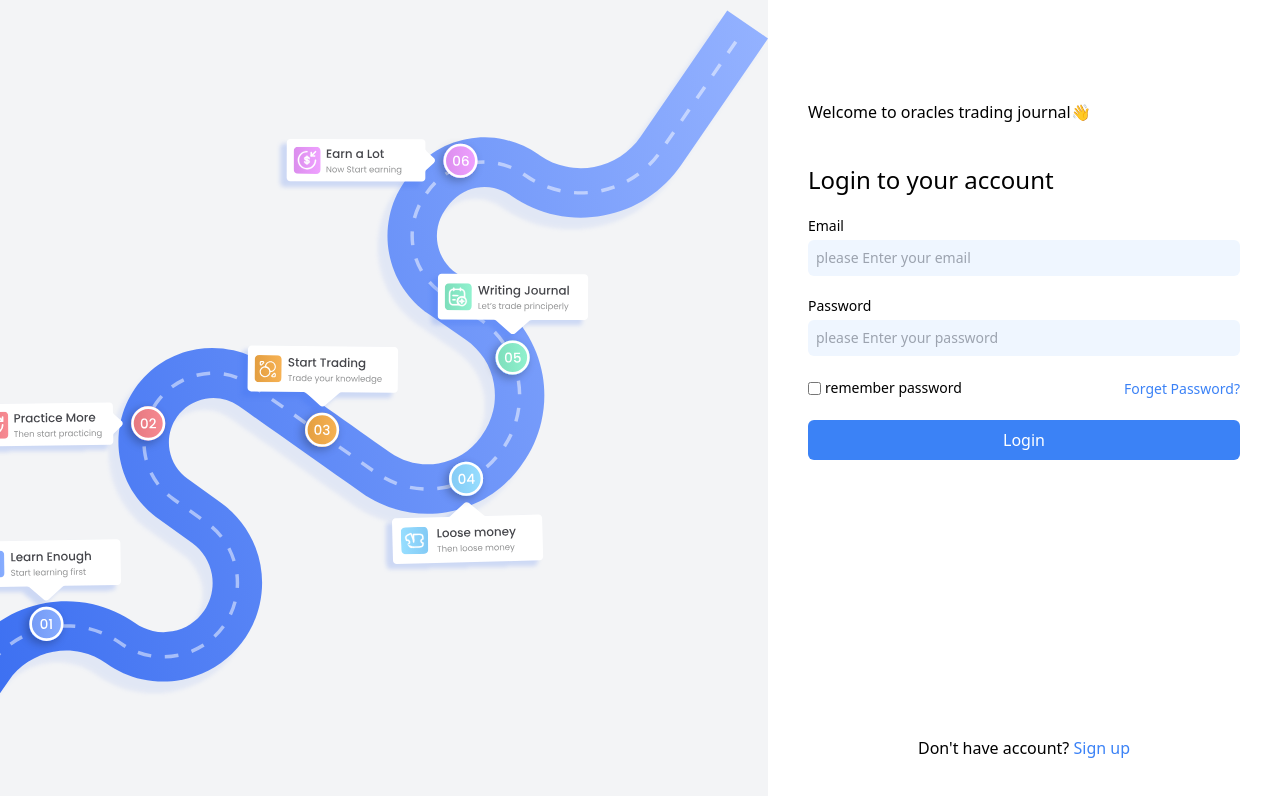
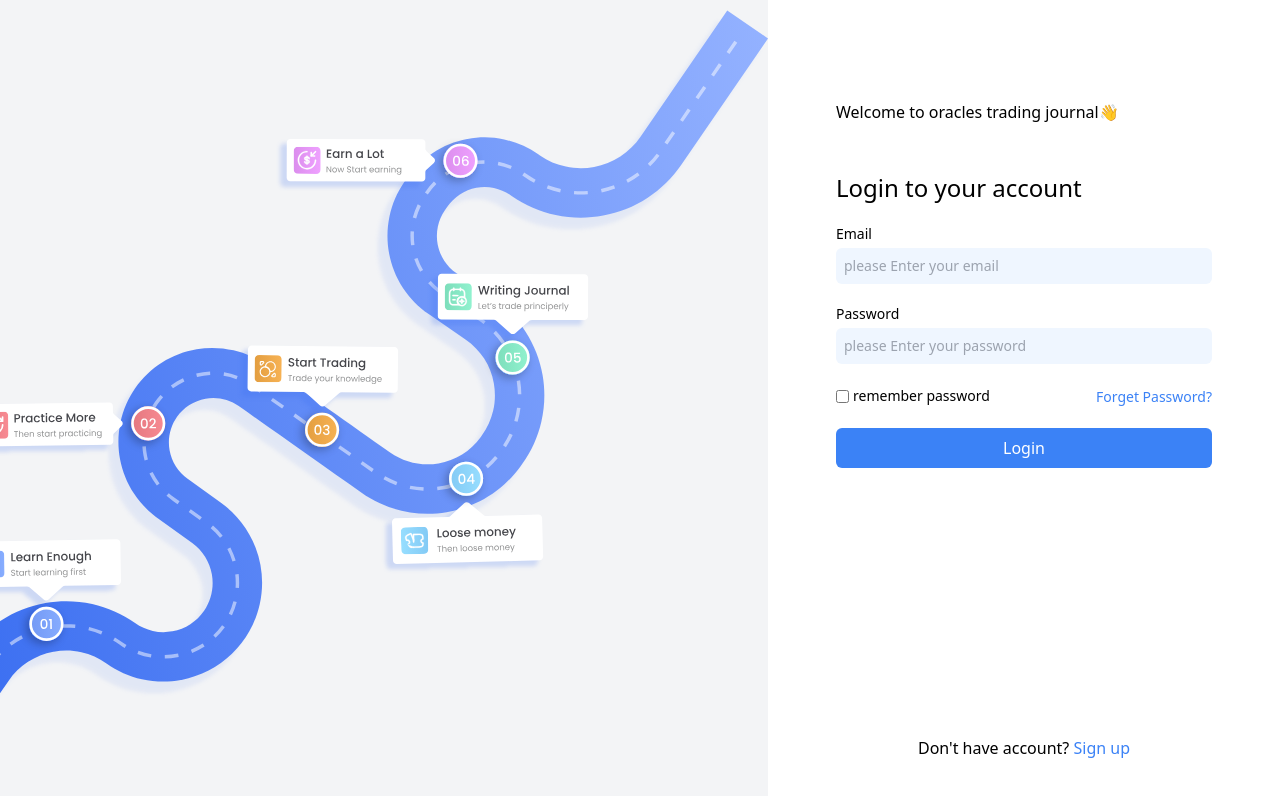
Before and after one commit to majid-amini/loginform_tailwindcss, a website: page index.html in a window 1280 px wide. Drawn offline with Linux system fonts and the light colour scheme.

Commit message:
form padding changed for better style

```diff
--- a/index.html
+++ b/index.html
@@ -14,8 +14,8 @@
             <img class="h-screen w-full object-cover" src="./img/login-roadmap.svg" alt="">
         </div>
         <div class="container_right flex flex-col justify-center bg-white h-screen p-5">
-            <h3 class="text-1xl mt-20 text-left pl-5 font-light">Welcome to oracles trading journal👋</h3>
-            <form action="" class="h-screen flex flex-col px-5 pt-5 mt-5 gap-5">
+            <h3 class="text-1xl mt-20 text-left pl-12 font-light">Welcome to oracles trading journal👋</h3>
+            <form action="" class="h-screen flex flex-col p-12 gap-5">
                 <h3 class="text-2xl font-medium text-left">Login to your account</h3>
                 <div class="flex flex-col items-start gap-1">
                     <label class="font-medium text-sm" for="email">Email</label>
```
Also changed, not shown: css/main.css.
